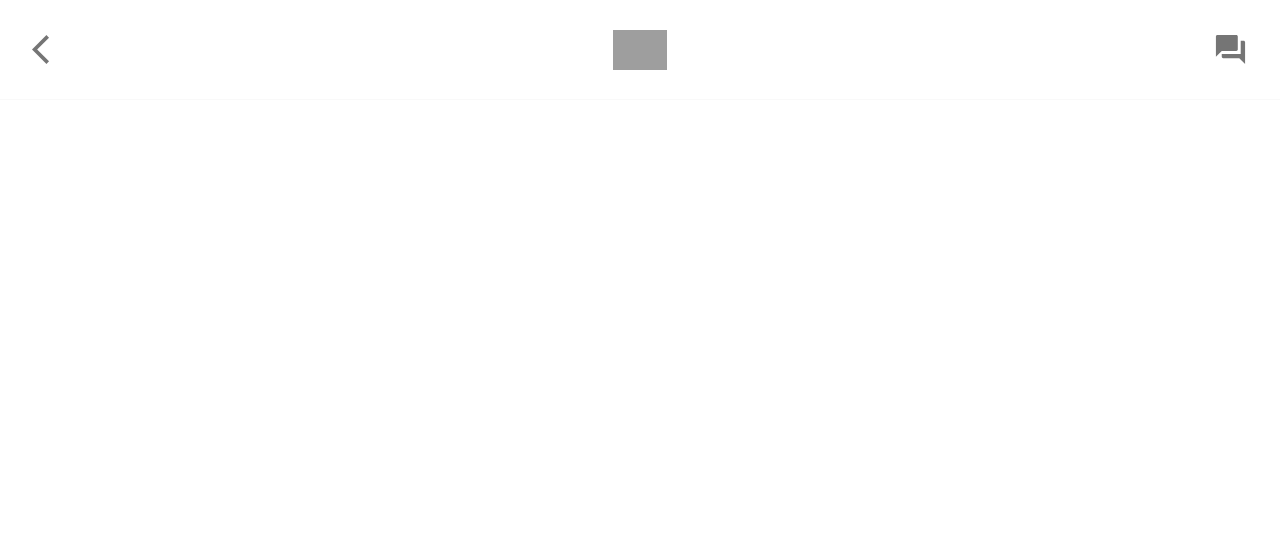
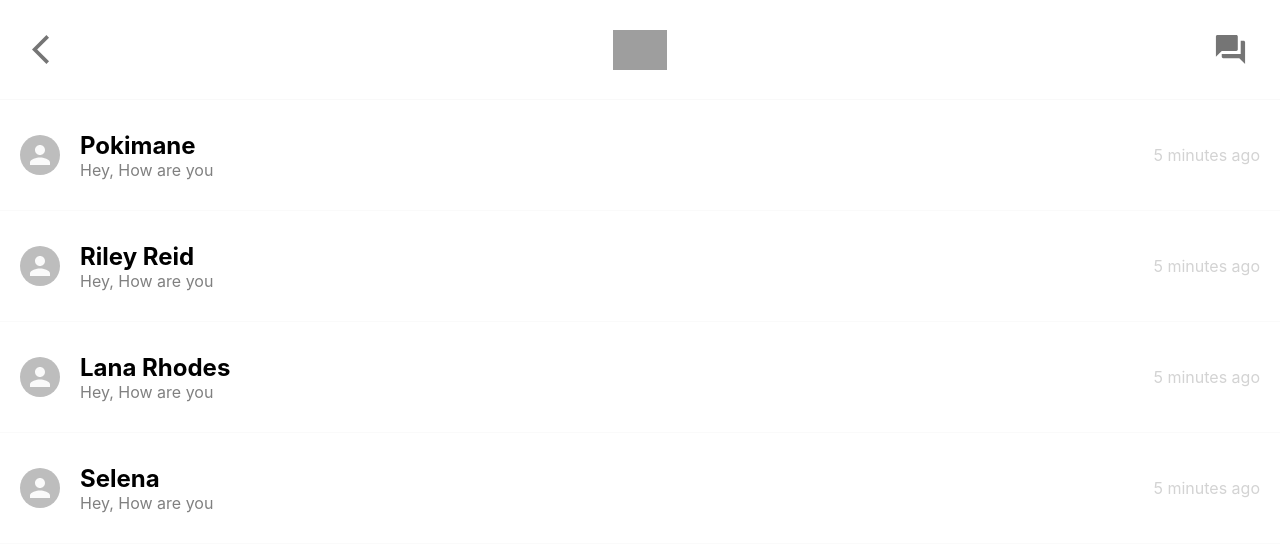
Before and after one commit to achen7068/Tinder-Clone, a React (Create React App) app: page /chat in a window 1280 px wide. Shown: the top 552 px of the page. Built offline with nearby package versions, Linux system fonts and the light colour scheme; grey boxes are pictures that could not be loaded.

Commit message:
Added Chat Screen and Function

```diff
--- a/src/App.js
+++ b/src/App.js
@@ -1,10 +1,12 @@
 import React from 'react';
 import './App.css';
 import Header from "./Component/Header/Header";
-import {BrowserRouter as Router, Switch, Route, Link} from "react-router-dom";
+import {BrowserRouter as Router, Switch, Route} from "react-router-dom";
 import TinderCards from "./Component/TinderCard/TinderCards"
 import SwipeButtons from "./Component/SwipeButtons/SwipeButtons";
 import Chats from "./Component/Chat/Chats";
+import ChatScreen from "./Component/Chat/ChatScreen";
+
 
 
 function App() {
@@ -12,6 +14,10 @@
     <div className="App">
         <Router>
             <Switch>
+                <Route path={"/chat/:person"}>
+                    <Header backButton={'/chat'}/>
+                    <ChatScreen/>
+                </Route>
                 <Route path={"/chat"}>
                     <Header backButton={'/'}/>
                     <Chats/>
--- /dev/null
+++ b/src/Component/Chat/Chat.js
@@ -0,0 +1,26 @@
+import React from 'react';
+import styles from './Chat.module.css';
+import Avatar from "@material-ui/core/Avatar";
+import {Link} from "react-router-dom";
+
+
+function Chat ({name, message,profilePic, timestamp}) {
+
+        return (
+
+        <Link to={`/chat/${name}`}>
+            <div className={styles.chat}>
+                <Avatar className={styles.chatImage} alt={name} src={profilePic}/>
+                <div className={styles.chatDetail}>
+                    <h2>{name}</h2>
+                    <p>{message}</p>
+                </div>
+                <p className={styles.timestamp}>{timestamp}</p>
+            </div>
+        </Link>
+
+        );
+
+}
+
+export default Chat;
--- /dev/null
+++ b/src/Component/Chat/Chat.module.css
@@ -0,0 +1,27 @@
+.chat{
+    display: flex;
+    align-items: center;
+    justify-content: space-between;
+    padding: 20px;
+    height: 70px;
+    border-bottom: 1px solid #fafafa;
+}
+a {
+    text-decoration: none;
+    color: inherit;
+}
+.chatDetail{
+    flex: 1;
+}
+
+.chatDetail > p{
+    color: gray;
+}
+
+.timestamp{
+    color: lightgray;
+}
+
+.chatImage{
+    margin-right: 20px;
+}
--- /dev/null
+++ b/src/Component/Chat/ChatScreen.js
@@ -0,0 +1,70 @@
+import React, {useState} from 'react';
+import styles from './ChatScreen.module.css'
+import {Avatar} from "@material-ui/core";
+
+function ChatScreen () {
+    const [input, setInput] = useState('');
+    const [messages, setMessages] = useState([
+        {
+            name: 'Pokimane',
+            image: '...',
+            messages: 'Yikes'
+        },
+        {
+            name: 'Pokimane',
+            image: '...',
+            messages: 'lorem '
+        },
+        {
+            messages: 'cum'
+        }
+
+    ])
+
+    const handleSubmit = e => {
+        e.preventDefault();
+
+        setMessages([...messages, {messages: input}]);
+        setInput('');
+    }
+
+        return (
+            <div className={styles.ChatScreen}>
+                <p className={styles.matchDate}>YOU MATCH WITH Pokimane ON 10-20-21</p>
+                {messages.map(messages => (
+                    messages.name ? (
+                        <div className={styles.message}>
+                            <Avatar
+                                className={styles.image}
+                                alt={messages.name}
+                                src={messages.image}
+                            />
+                            <p className={styles.text}>{messages.messages}</p>
+                        </div>
+                        ) : (
+                            <div>
+                                <p className={styles.textUser}>{messages.messages}</p>
+                            </div>
+                            )
+                    )
+                )
+                }
+                <div className={styles.input}>
+                    <form>
+                        <input
+                            value={input}
+                            onChange={e => setInput(e.target.value)}
+                            className={styles.inputField}
+                               placeholder={'Enter a message'}
+                               text={'text'}/>
+                        <button onClick={handleSubmit} type={'submit'} className={styles.button}>SEND</button>
+                    </form>
+                </div>
+            </div>
+        );
+
+}
+
+
+
+export default ChatScreen;
--- /dev/null
+++ b/src/Component/Chat/ChatScreen.module.css
@@ -0,0 +1,52 @@
+.text{
+    margin-left: 10px;
+    background-color: lightgray;
+    padding: 15px;
+    border-radius: 20px;
+}
+
+.message{
+    display: flex;
+    align-items: center;
+    padding: 10px;
+}
+
+.matchDate{
+    text-align: center;
+    padding: 20px;
+    color: grey;
+}
+
+.textUser{
+    margin-left: auto;
+    background-color: #29b3cd;
+    padding: 15px;
+    border-radius: 20px;
+    color: white;
+    width: fit-content;
+    margin-right: 15px;
+    margin-top: 10px;
+}
+
+.input > form{
+    display: flex;
+    padding: 5px;
+    position: fixed;
+    bottom: 0;
+    width: 100%;
+    border-top: 1px solid lightgray;
+}
+
+.inputField{
+    flex: 1;
+    padding: 10px;
+    border: none;
+}
+
+.button{
+    border: none;
+    margin-right: 20px;
+    background-color: white;
+    font-weight: bolder;
+    color: #fe3d71;
+}
--- a/src/Component/Chat/Chats.js
+++ b/src/Component/Chat/Chats.js
@@ -1,10 +1,30 @@
 import React from 'react';
 import styles from './Chats.module.css'
+import Chat from "./Chat";
 
 function Chats() {
 
         return (
             <div className={styles.chats}>
+                <Chat
+                    name={"Pokimane"}
+                    message={"Hey, How are you"}
+                    timestamp={"5 minutes ago"}
+                />
+                <Chat
+                    name={"Riley Reid"}
+                    message={"Hey, How are you"}
+                    timestamp={"5 minutes ago"}
+                />    <Chat
+                name={"Lana Rhodes"}
+                message={"Hey, How are you"}
+                timestamp={"5 minutes ago"}
+            />    <Chat
+                name={"Selena"}
+                message={"Hey, How are you"}
+                timestamp={"5 minutes ago"}
+            />
+
 
             </div>
         );
```
